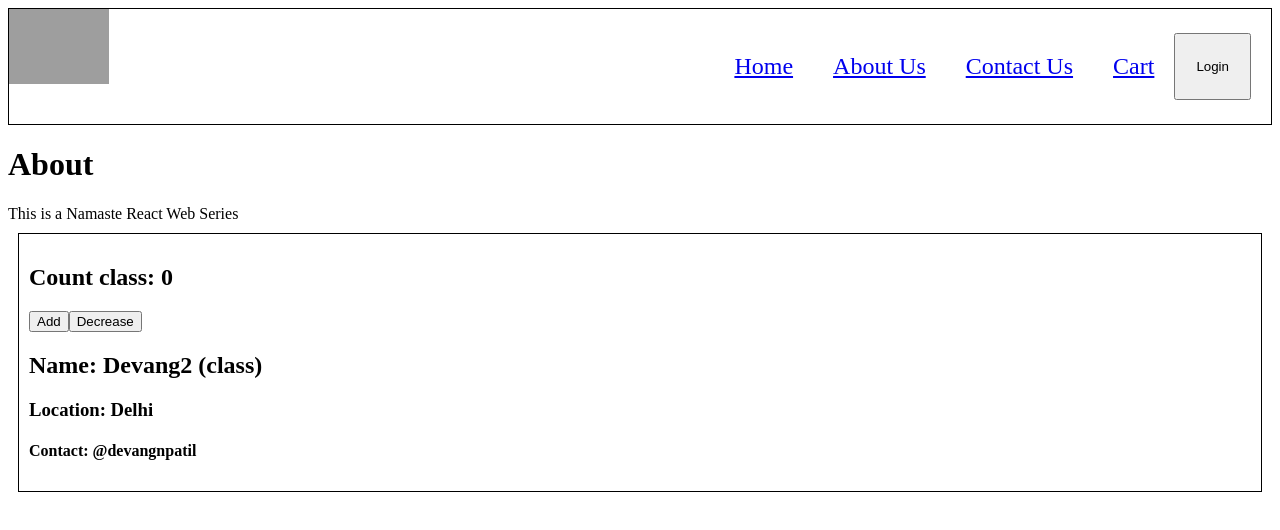
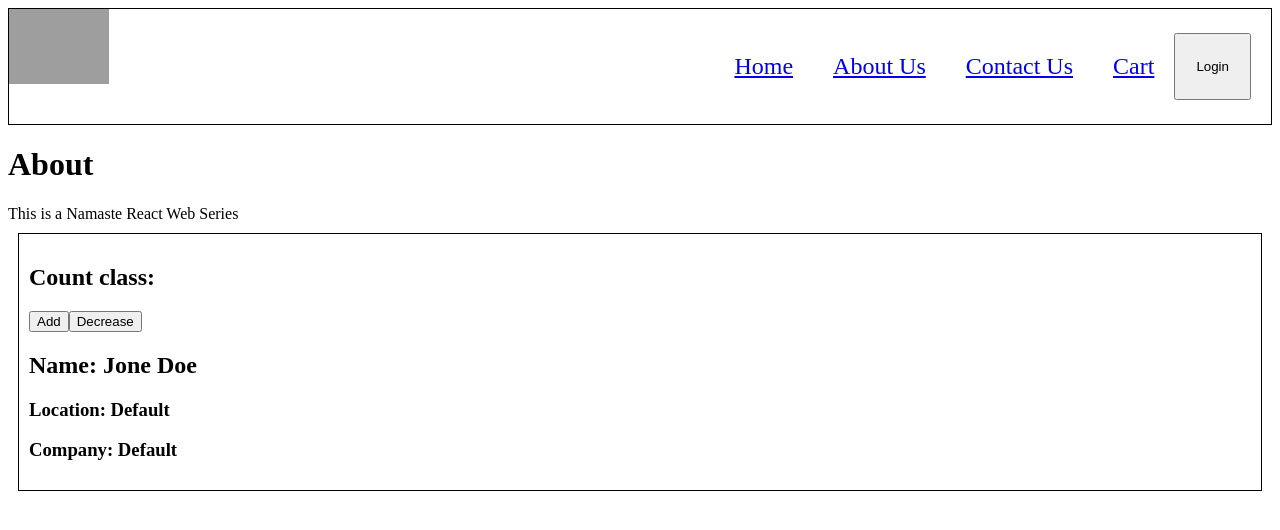
Before and after one commit to devangnpatil/namaste-react, a React (Vite) app: page /about in a window 1280 px wide. Shown: the top 530 px of the page. Built offline with nearby package versions, Linux system fonts and the light colour scheme; no server answers; grey boxes are pictures that could not be loaded.

Commit message:
Fetch data from github api user

```diff
--- a/src/Components/About.js
+++ b/src/Components/About.js
@@ -19,7 +19,7 @@ class About extends Component {
         <div>This is a Namaste React Web Series</div>
         {/* <User name="Devang1" location="Mumbai" contact="@devangnpatil"></User> */}
         <UserClass
-          name="Devang2 (class)"
+          name="Devang"
           location="Delhi"
           contact="@devangnpatil"
         ></UserClass>
--- a/src/Components/UserClass.js
+++ b/src/Components/UserClass.js
@@ -1,22 +1,39 @@
 import React from "react";
+import { GITHUB_USER_API } from "../utils/constants";
 class UserClass extends React.Component {
   constructor(props) {
     super(props);
     this.state = {
       count: 0,
+      userInfo: {
+        name: "Jone Doe",
+        location: "Default",
+        company: "Default",
+      },
     };
-    console.log("User constructor");
+    console.log(this.props.name, "User constructor");
   }
 
   componentDidMount() {
-    console.log("User componentDidMount");
+    this.fetchData(GITHUB_USER_API);
   }
+
+  async fetchData(GITHUB_USER_API) {
+    const data = await fetch(GITHUB_USER_API);
+    const userInfo = await data.json();
+    this.setState({
+      ...this.state,
+      userInfo,
+    });
+    console.log(userInfo);
+  }
+
   render() {
-    const { name, location, contact } = this.props;
-    const { count } = this.state;
+    const { count } = this.props;
+    const { name, location, company } = this.state.userInfo;
     return (
       <div className="user-card">
-        {console.log("User render")}
+        {console.log(this.props.name, "User render")}
         <h2>Count class: {count}</h2>
         <button onClick={() => this.setState({ count: count + 1 })}>Add</button>
         <button onClick={() => this.setState({ count: count - 1 })}>
@@ -24,7 +41,8 @@ class UserClass extends React.Component {
         </button>
         <h2>Name: {name}</h2>
         <h3>Location: {location}</h3>
-        <h4>Contact: {contact}</h4>
+        <h3>Company: {company}</h3>
+        {/* <h4>Contact: {contact}</h4> */}
       </div>
     );
   }
--- a/src/utils/constants.js
+++ b/src/utils/constants.js
@@ -4,3 +4,5 @@ export const MENU_API =
   "https://www.swiggy.com/dapi/menu/pl?page-type=REGULAR_MENU&complete-menu=true&lat=19.07480&lng=72.88560&restaurantId=";
 export const RESTAURANTS_LIST =
   "https://www.swiggy.com/dapi/restaurants/list/v5?lat=19.0759837&lng=72.8776559&is-seo-homepage-enabled=true&page_type=DESKTOP_WEB_LISTING";
+export const JSONPLACEHOLDER_API = "https://jsonplaceholder.typicode.com/posts";
+export const GITHUB_USER_API = "https://api.github.com/users/devangnpatil";
```
